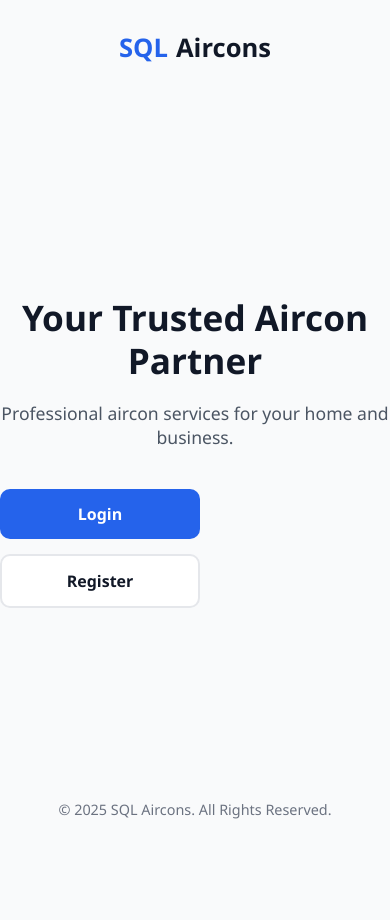
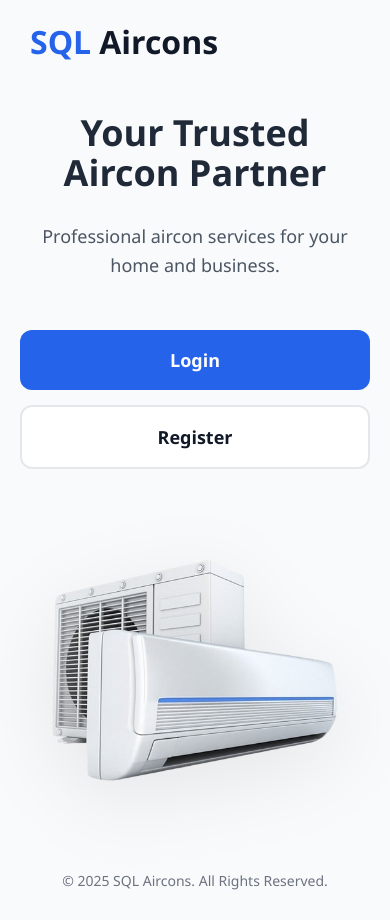
Before and after one commit to Gaaaaaabbb/SQL-aircons, a PHP site: page / in a window 390 px wide. Before the commit the page ends 819 px from the top, so only its background shows below. Run offline with PHP 8.4, Linux system fonts and the light colour scheme.

Commit message:
final na??

```diff
--- a/public/index.php
+++ b/public/index.php
@@ -15,24 +15,18 @@
       font-family: 'Segoe UI', sans-serif;
       background: #f9fafb;
       color: #111827;
+      min-height: 100vh;
       display: flex;
       flex-direction: column;
-      align-items: center;
-      justify-content: center;
-      height: 100vh;
-      text-align: center;
       animation: fadeIn 0.8s ease;
     }
 
     header {
-      position: absolute;
-      top: 30px;
-      left: 50%;
-      transform: translateX(-50%);
+      padding: 40px 60px;
       display: flex;
       align-items: center;
       gap: 8px;
-      font-size: 1.6em;
+      font-size: 42px;
       font-weight: bold;
       animation: slideDown 0.6s ease;
     }
@@ -42,38 +36,63 @@
     }
 
     main {
-      max-width: 700px;
-      margin-top: 60px;
+      flex: 1;
+      display: flex;
+      align-items: flex-start;
+      justify-content: space-between;
+      padding: 60px 80px;
+      gap: 80px;
       animation: fadeUp 0.8s ease;
     }
 
-    h1 {
-      font-size: 3em;
-      font-weight: 800;
-      color: #111827;
-      margin-bottom: 20px;
-      line-height: 1.2;
+    .dashboard-text {
+      flex: 1;
+      max-width: 600px;
     }
 
-    p {
-      font-size: 1.1em;
+    .dashboard-text h1 {
+      font-size: 68px;
+      font-weight: 800;
+      color: #1f2937;
+      margin-bottom: 30px;
+      line-height: 1.1;
+    }
+
+    .dashboard-text p {
+      font-size: 24px;
       color: #4b5563;
-      margin-bottom: 40px;
+      margin-bottom: 50px;
+      line-height: 1.6;
+    }
+
+    .dashboard-cntnr {
+      flex: 1;
+      align-items: flex-start;
+      display: flex;
+      justify-content: center;
+      align-items: center;
+      margin-top: -20px;
+    }
+
+    .dashboard-cntnr img {
+      width: 100%;
+      max-width: 500px;
+      height: auto;
+      filter: drop-shadow(0 20px 40px rgba(0, 0, 0, 0.08));
     }
 
     .buttons {
       display: flex;
-      justify-content: center;
       gap: 20px;
     }
 
     a {
       text-decoration: none;
       font-weight: 600;
-      padding: 14px 38px;
-      border-radius: 10px;
-      transition: 0.3s ease;
-      font-size: 1em;
+      padding: 18px 45px;
+      border-radius: 12px;
+      transition: all 0.3s ease;
+      font-size: 18px;
     }
 
     .btn-login {
@@ -83,7 +102,8 @@
 
     .btn-login:hover {
       background: #1e4ed8;
-      transform: translateY(-3px);
+      transform: translateY(-2px);
+      box-shadow: 0 8px 20px rgba(37, 99, 235, 0.3);
     }
 
     .btn-register {
@@ -94,13 +114,14 @@
 
     .btn-register:hover {
       background: #f3f4f6;
-      transform: translateY(-3px);
+      border-color: #d1d5db;
+      transform: translateY(-2px);
     }
 
     footer {
-      position: absolute;
-      bottom: 25px;
-      font-size: 0.9em;
+      padding: 30px 60px;
+      text-align: center;
+      font-size: 14px;
       color: #6b7280;
     }
 
@@ -116,23 +137,66 @@
     }
 
     @keyframes slideDown {
-      from { transform: translateY(-20px); opacity: 0; }
-      to { transform: translateY(0); opacity: 1; }
+      from { transform: translateX(-50%) translateY(-20px); opacity: 0; }
+      to { transform: translateX(-50%) translateY(0); opacity: 1; }
+    }
+
+    @media (max-width: 1024px) {
+      main {
+        flex-direction: column;
+        text-align: center;
+        padding: 40px;
+      }
+
+      .dashboard-text {
+        max-width: 100%;
+      }
+
+      .dashboard-text h1 {
+        font-size: 48px;
+      }
+
+      .dashboard-text p {
+        font-size: 20px;
+      }
+
+      .buttons {
+        justify-content: center;
+      }
+
+      header {
+        padding: 30px 40px;
+        font-size: 36px;
+      }
     }
 
     @media (max-width: 600px) {
-      h1 {
-        font-size: 2.2em;
+      .dashboard-text h1 {
+        font-size: 36px;
+      }
+
+      .dashboard-text p {
+        font-size: 18px;
       }
 
       .buttons {
         flex-direction: column;
         gap: 15px;
+        width: 100%;
       }
 
       a {
-        width: 200px;
-        display: inline-block;
+        width: 100%;
+        text-align: center;
+      }
+
+      header {
+        font-size: 32px;
+        padding: 20px 30px;
+      }
+
+      main {
+        padding: 30px 20px;
       }
     }
   </style>
@@ -143,12 +207,17 @@
   </header>
 
   <main>
-    <h1>Your Trusted Aircon Partner</h1>
-    <p>Professional aircon services for your home and business.</p>
+    <div class="dashboard-text">
+      <h1>Your Trusted Aircon Partner</h1>
+      <p>Professional aircon services for your home and business.</p>
+      <div class="buttons">
+        <a href="login.php" class="btn-login">Login</a>
+        <a href="register.php" class="btn-register">Register</a>
+      </div>
+    </div>
 
-    <div class="buttons">
-      <a href="login.php" class="btn-login">Login</a>
-      <a href="register.php" class="btn-register">Register</a>
+    <div class="dashboard-cntnr">
+      <img src="aircon.png" alt="aircon">
     </div>
   </main>
 
```
Also changed, not shown: public/aircon.png (added).
